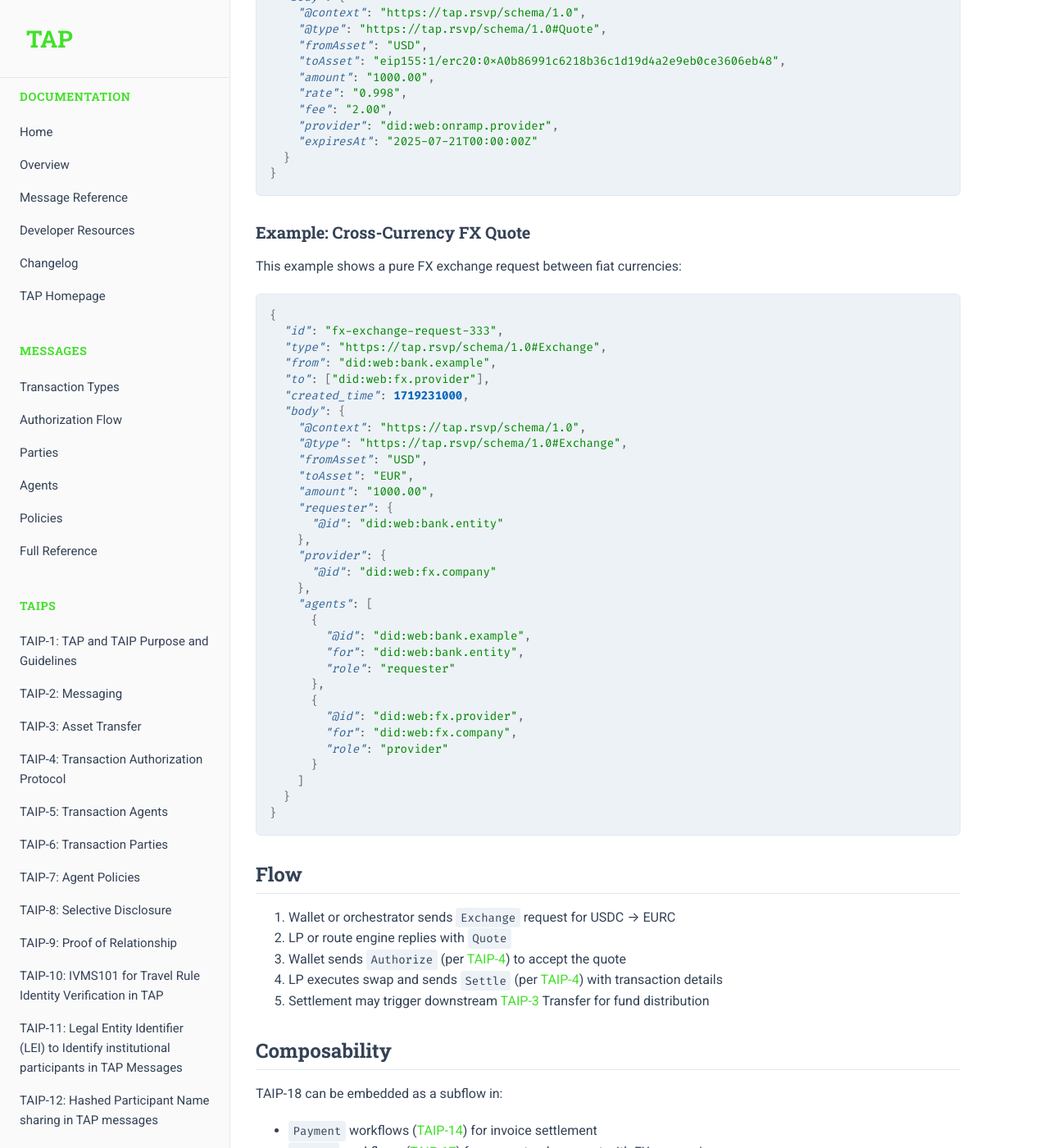
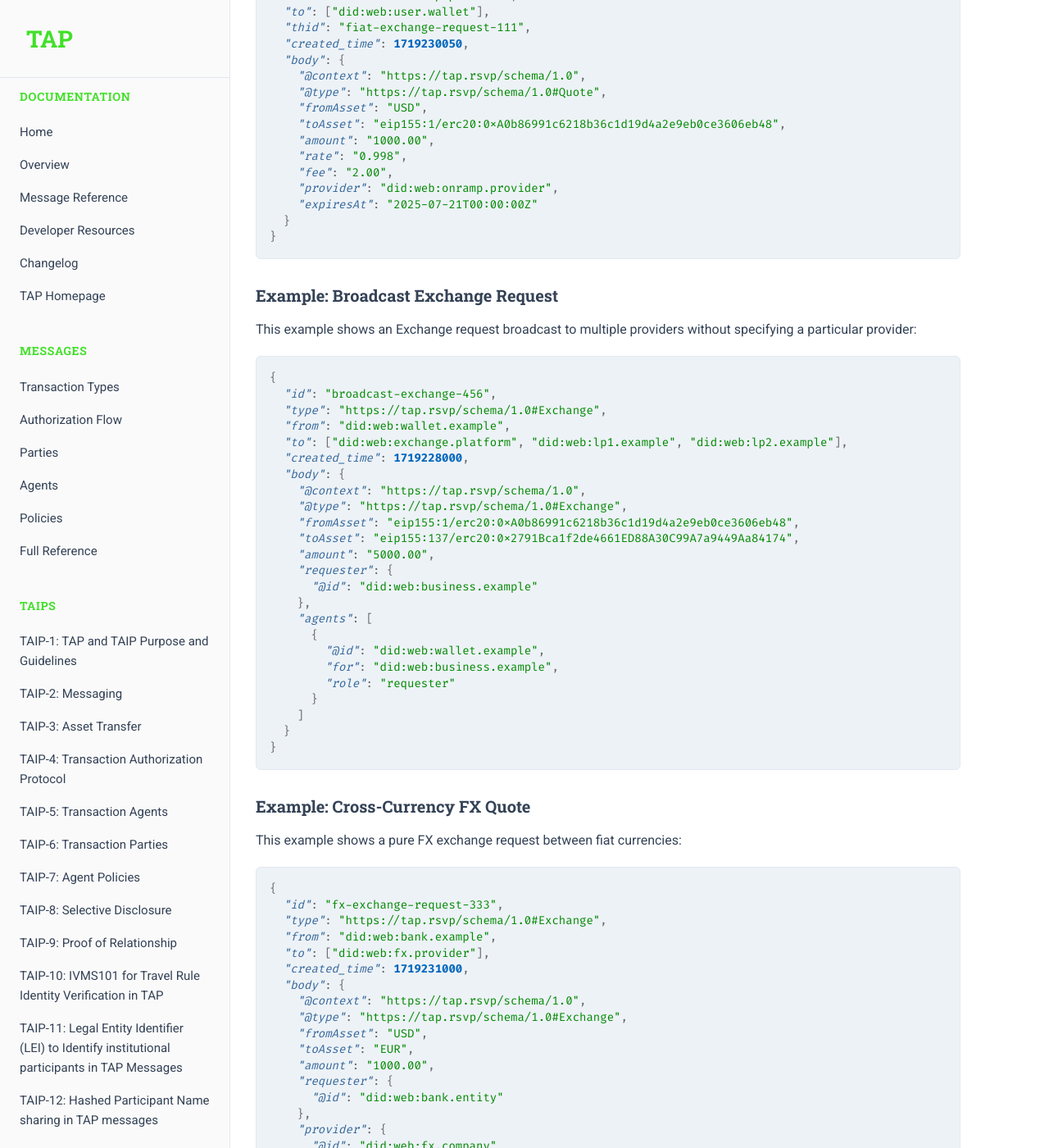
Before and after one commit to TransactionAuthorizationProtocol/TAIPs, a Jekyll site: the page built from TAIPs/taip-18.md, in a window 1280 px wide and 1400 px high, scrolled down 7279 px. Shown: the whole window at 82% size. Built offline with Jekyll 4.4.1, drawn with Linux system fonts in a browser that asks for light colours; some of the changed text lies outside the part shown.

Commit message:
Make provider field optional in Exchange message
- Provider is now optional to support broadcast scenarios
- Exchange messages can be broadcast to multiple providers
- Added example showing broadcast Exchange request without specific provider
- Updated documentation to explain broadcast capability

🤖 Generated with [Claude Code](https://claude.ai/code)

Co-Authored-By: Claude <noreply@anthropic.com>

````diff
--- a/TAIPs/taip-18.md
+++ b/TAIPs/taip-18.md
@@ -47,7 +47,7 @@ TAIP-18 defines two new message types for quote negotiation (`Exchange` and `Quo
 
 An **Exchange** is a [DIDComm] message (per [TAIP-2]) sent by the party initiating an exchange request. Like all TAP messages, it follows the DIDComm v2 message structure with the TAP-specific body format.
 
-The exchange request identifies the parties involved in the potential transaction and the agents acting on their behalf. The `requester` party represents the entity seeking the exchange, while the `provider` party represents the liquidity provider being engaged. The `agents` array lists all software agents involved in processing this exchange request, including their roles and the parties they represent.
+The exchange request identifies the parties involved in the potential transaction and the agents acting on their behalf. The `requester` party represents the entity seeking the exchange. The optional `provider` party represents a specific liquidity provider being engaged; when omitted, the Exchange message can be broadcast through a centralized service or sent to multiple providers who can each choose to respond with a Quote. The `agents` array lists all software agents involved in processing this exchange request, including their roles and the parties they represent.
 
 The DIDComm message envelope contains:
 
@@ -67,7 +67,7 @@ The message `body` contains:
 - **`toAsset`** – REQUIRED [CAIP-19], DTI, or [ISO-4217] currency code for the target asset
 - **`amount`** – REQUIRED Amount to convert (string decimal)
 - **`requester`** – REQUIRED The party requesting the exchange (Party object per [TAIP-6])
-- **`provider`** – REQUIRED The liquidity provider party (Party object per [TAIP-6])
+- **`provider`** – OPTIONAL The preferred liquidity provider party (Party object per [TAIP-6]). When omitted, the Exchange message can be broadcast to multiple providers
 - **`agents`** – REQUIRED Array of agents involved in the exchange request per [TAIP-5]
 - **`policies`** – OPTIONAL Compliance or presentation requirements per [TAIP-7]
 
@@ -293,6 +293,37 @@ Response:
 }
 ```
 
+### Example: Broadcast Exchange Request
+
+This example shows an Exchange request broadcast to multiple providers without specifying a particular provider:
+
+```json
+{
+  "id": "broadcast-exchange-456",
+  "type": "https://tap.rsvp/schema/1.0#Exchange",
+  "from": "did:web:wallet.example",
+  "to": ["did:web:exchange.platform", "did:web:lp1.example", "did:web:lp2.example"],
+  "created_time": 1719228000,
+  "body": {
+    "@context": "https://tap.rsvp/schema/1.0",
+    "@type": "https://tap.rsvp/schema/1.0#Exchange",
+    "fromAsset": "eip155:1/erc20:0xA0b86991c6218b36c1d19d4a2e9eb0ce3606eb48",
+    "toAsset": "eip155:137/erc20:0x2791Bca1f2de4661ED88A30C99A7a9449Aa84174",
+    "amount": "5000.00",
+    "requester": {
+      "@id": "did:web:business.example"
+    },
+    "agents": [
+      {
+        "@id": "did:web:wallet.example",
+        "for": "did:web:business.example",
+        "role": "requester"
+      }
+    ]
+  }
+}
+```
+
 ### Example: Cross-Currency FX Quote
 
 This example shows a pure FX exchange request between fiat currencies:
````
